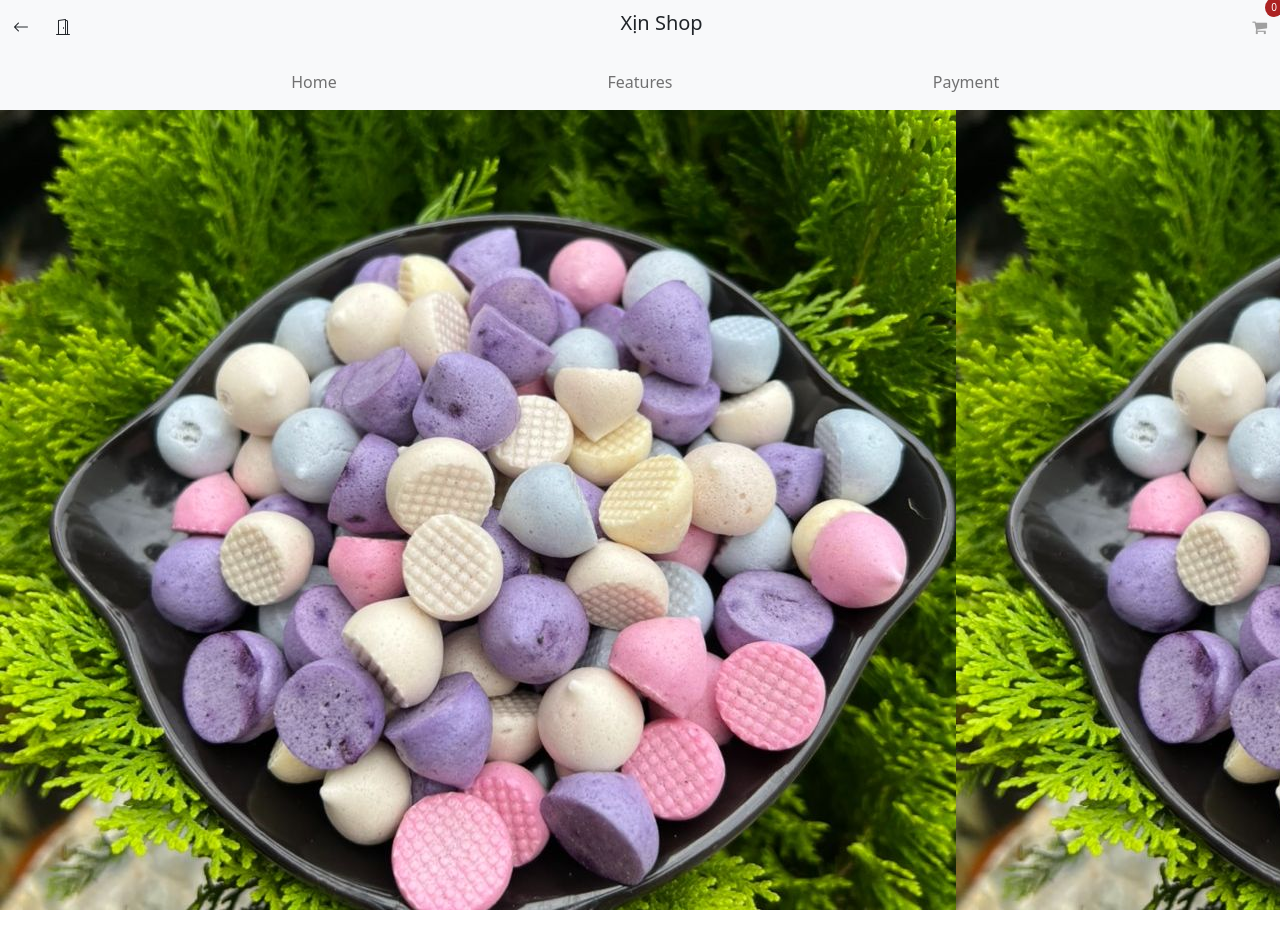
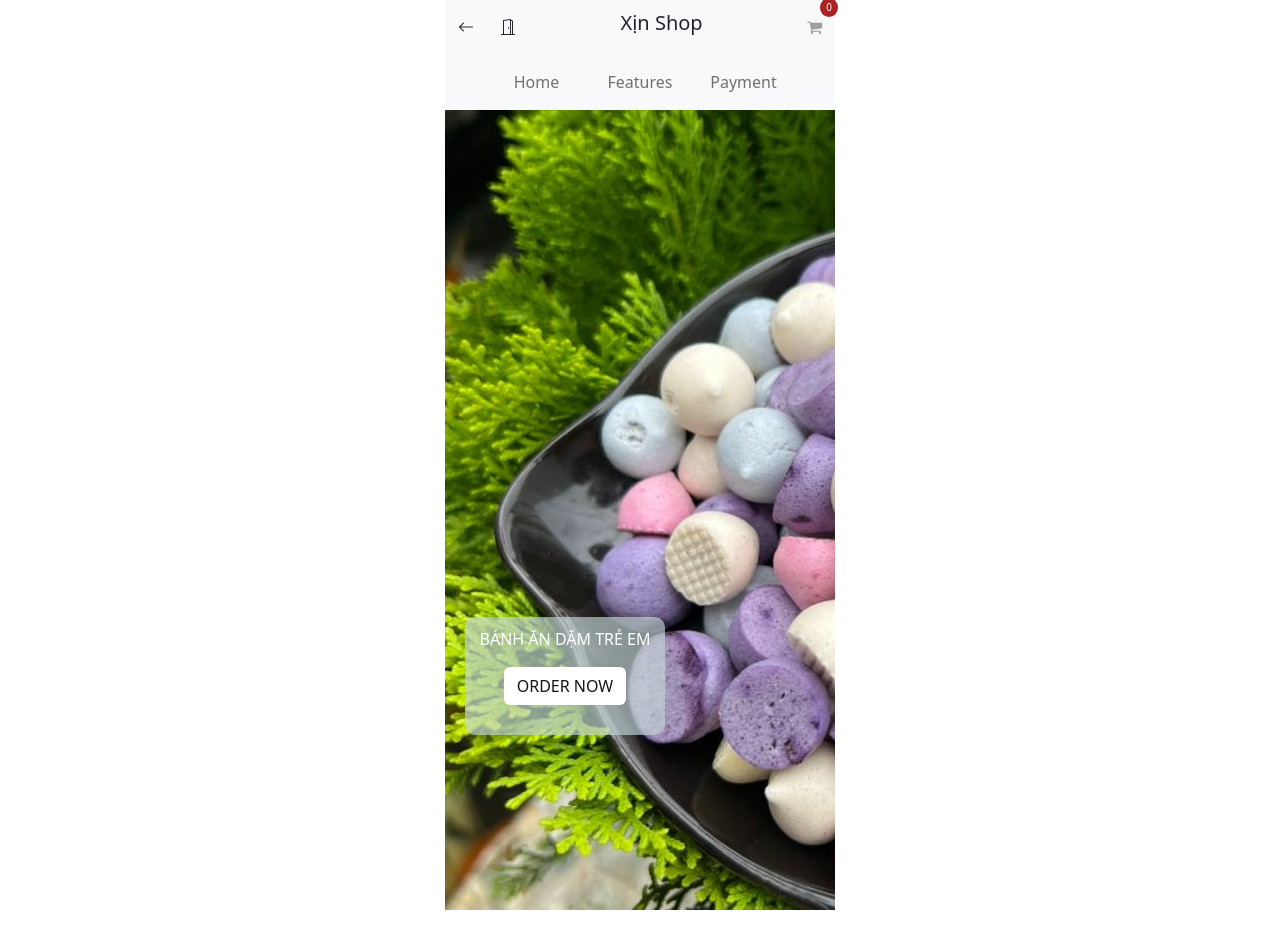
Before and after one commit to hoanghao94/bakeryNewSource, a React (Create React App) app: page /home in a window 1280 px wide. Shown: the top 948 px of the page. After the commit the page ends 910 px from the top, so only its background shows below. Built offline with nearby package versions, Linux system fonts and the light colour scheme.

Commit message:
20230530

```diff
--- a/public/index.html
+++ b/public/index.html
@@ -1,14 +1,17 @@
 <!DOCTYPE html>
-<html lang="en">
+<html lang="en" style="
+display: flex;
+align-items: center;
+justify-content: center;
+">
+
 <head>
   <meta charset="utf-8" />
+  <meta name="viewport" content="width=390">
   <link rel="icon" href="%PUBLIC_URL%/favicon.ico" />
   <meta name="viewport" content="width=device-width, initial-scale=1" />
   <meta name="theme-color" content="#000000" />
-    <meta
-      name="description"
-      content="Web site created using create-react-app"
-    />
+  <meta name="description" content="Web site created using create-react-app" />
   <link rel="stylesheet" href="https://cdnjs.cloudflare.com/ajax/libs/font-awesome/4.7.0/css/font-awesome.min.css">
 
 
@@ -29,6 +32,7 @@
     -->
   <title>App</title>
 </head>
+
 <body>
   <noscript>You need to enable JavaScript to run this app.</noscript>
   <div id="root"></div>
@@ -43,4 +47,5 @@
       To create a production bundle, use `npm run build` or `yarn build`.
     -->
 </body>
+
 </html>
--- a/src/App.js
+++ b/src/App.js
@@ -8,7 +8,7 @@ import Payment from './components/payment/payment';
 import Summary from './components/summary/summary';
 
 function App() {
-  const { isLoggedIn,setIsLoggedIn  } = useContext(MenuContext);
+  const { isLoggedIn, setIsLoggedIn } = useContext(MenuContext);
   setIsLoggedIn(true);
 
   return (
@@ -16,6 +16,7 @@ function App() {
       <MenuProvider>
         <Header />
         <Routes>
+        <Route path="/" element={<Navigate to="/home" />} />
           <Route path="/home" element={<Home />} />
           <Route path="/menu" element={<Menu />} />
           <Route path="/payment" element={<Payment />} />
--- a/src/css/home.css
+++ b/src/css/home.css
@@ -33,3 +33,10 @@
     color: #121619;
     margin-bottom: 20px;
   }
+  .home {
+    @media (min-width: 390px) {
+      max-width: 390px;
+      width: 100%;
+      margin: 0 auto;
+    }
+  }
--- a/src/index.css
+++ b/src/index.css
@@ -11,3 +11,11 @@ code {
   font-family: source-code-pro, Menlo, Monaco, Consolas, 'Courier New',
     monospace;
 }
+body {
+  @media (min-width: 390px) {
+    max-width: 390px;
+    width: 100%;
+    margin: 0 auto;
+
+  }
+}
```
Also changed, not shown: package.json (+7 -1 lines), 1 other file (tests, documents, lock files or other folders). Lines whose indentation alone changed are shown as unchanged.
